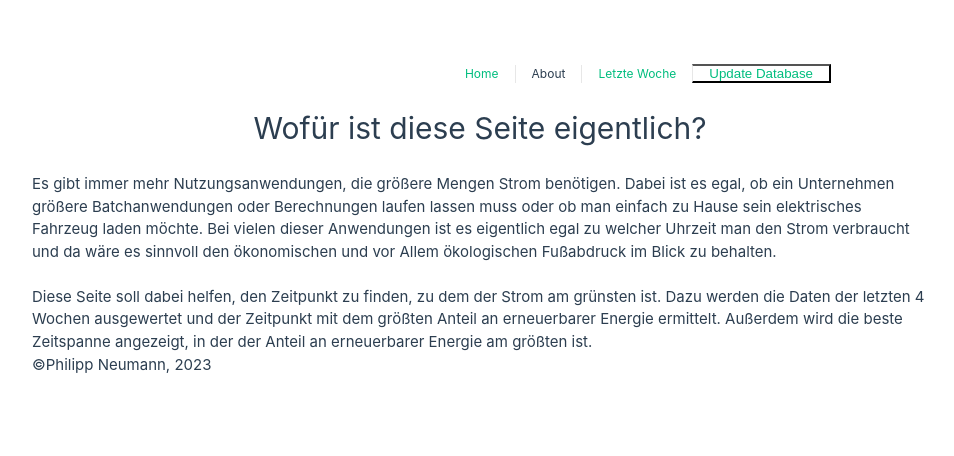
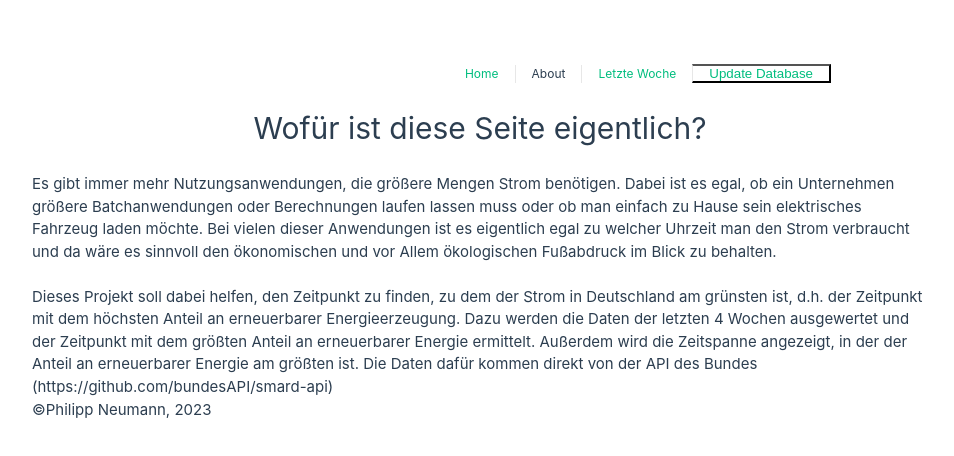
Before and after one commit to phlepp1111/Stromerzeugung_Deutschland, a Vue app in the folder frontend/: page /about in a window 1280 px wide. Shown: the top 456 px of the page, without its empty margins (0-954 px from the left). Built offline with nearby package versions, Linux system fonts and the light colour scheme.

Commit message:
added a short readme

```diff
--- a/frontend/src/views/AboutView.vue
+++ b/frontend/src/views/AboutView.vue
@@ -12,10 +12,12 @@
     </p>
     <br />
     <p>
-      Diese Seite soll dabei helfen, den Zeitpunkt zu finden, zu dem der Strom am grünsten ist. Dazu
-      werden die Daten der letzten 4 Wochen ausgewertet und der Zeitpunkt mit dem größten Anteil an
-      erneuerbarer Energie ermittelt. Außerdem wird die beste Zeitspanne angezeigt, in der der
-      Anteil an erneuerbarer Energie am größten ist.
+      Dieses Projekt soll dabei helfen, den Zeitpunkt zu finden, zu dem der Strom in Deutschland am
+      grünsten ist, d.h. der Zeitpunkt mit dem höchsten Anteil an erneuerbarer Energieerzeugung.
+      Dazu werden die Daten der letzten 4 Wochen ausgewertet und der Zeitpunkt mit dem größten
+      Anteil an erneuerbarer Energie ermittelt. Außerdem wird die Zeitspanne angezeigt, in der der
+      Anteil an erneuerbarer Energie am größten ist. Die Daten dafür kommen direkt von der API des
+      Bundes (https://github.com/bundesAPI/smard-api)
     </p>
   </div>
 </template>
@@ -27,10 +29,4 @@
 h1 {
   text-align: center;
 }
-/* @media (min-width: 1024px) {
-  .about {
-    min-height: 100vh;
-    display: flex;
-  }
-} */
 </style>
```
Also changed, not shown: 2 other files (tests, documents, lock files or other folders).
